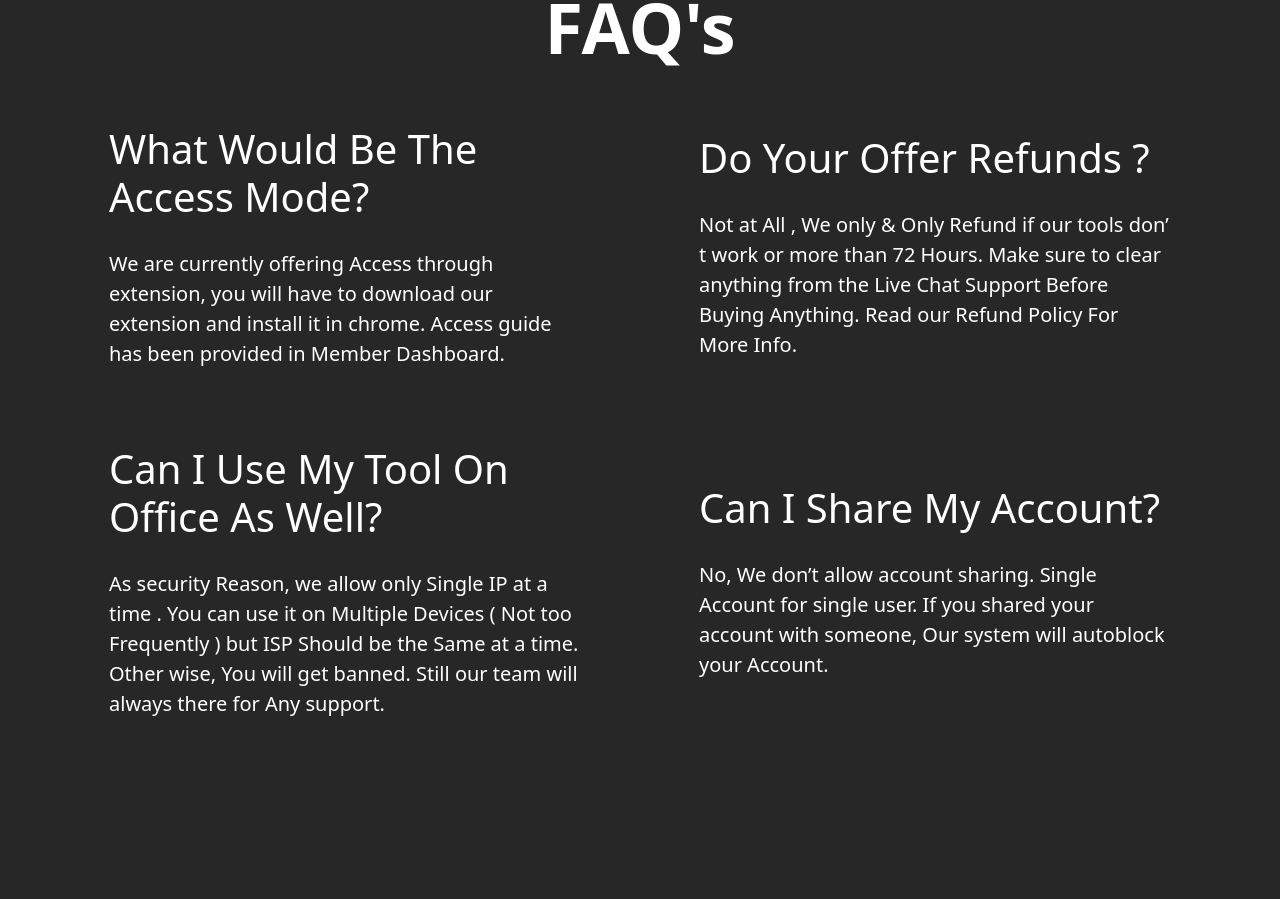
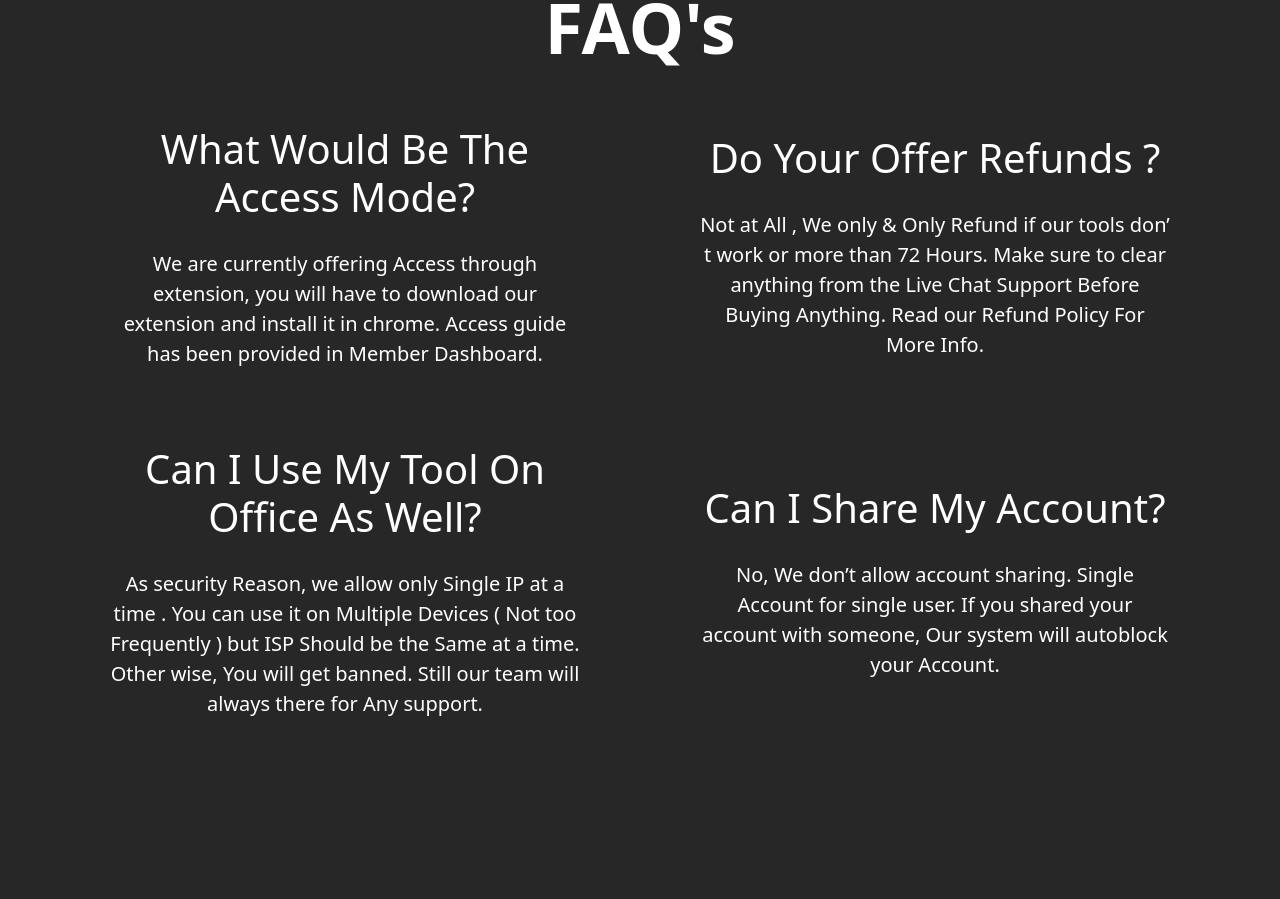
Before and after one commit to aliraza2u/dragon-tool, a Next.js app: page / in a window 1280 px wide. Shown: the part 4700-5599 px from the top of the page. Built offline with nearby package versions, Linux system fonts and the light colour scheme.

Commit message:
many changing in full screen

```diff
--- a/components/FaqDragon/FaqDragon.module.scss
+++ b/components/FaqDragon/FaqDragon.module.scss
@@ -43,6 +43,7 @@
             h1 {
                 font-size: $textSizeLg;
                 margin-bottom: 28px;
+                text-align: center;
                 @media #{$md} {
                     font-family: "Gotham";
                     font-style: normal;
@@ -59,6 +60,7 @@
                 }
             }
             p {
+                text-align: center;
                 font-size: $textSizeSm;
                 @media #{$md} {
                     font-family: "Poppins";
--- a/components/Footer/Footer.module.scss
+++ b/components/Footer/Footer.module.scss
@@ -78,7 +78,7 @@
     }
     .dragonPanda {
         position: absolute;
-        height: 498px;
+        height: 438px;
         right: 0%;
         bottom: 90%;
         .panda {
--- a/components/ImportantDragon/ImportantDragon.module.scss
+++ b/components/ImportantDragon/ImportantDragon.module.scss
@@ -88,7 +88,7 @@
                     font-size: $textSizeSm;
 
                     text-align: center;
-                    right: 40%;
+                    right: 35%;
                     color: $lightGray;
                     position: absolute;
                     @media #{$md} {
```
